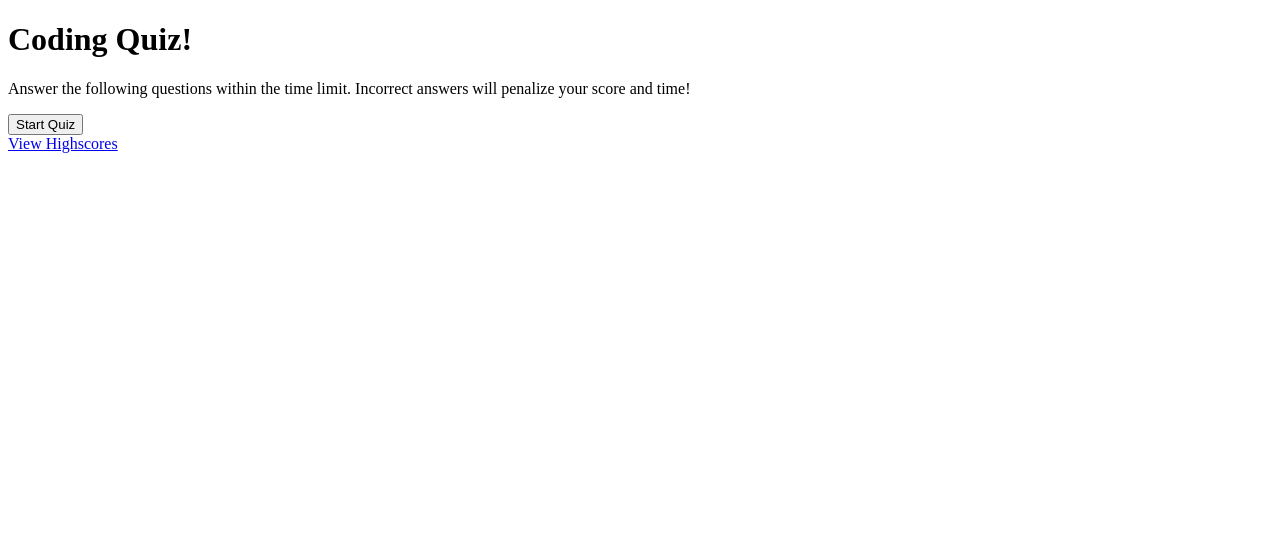
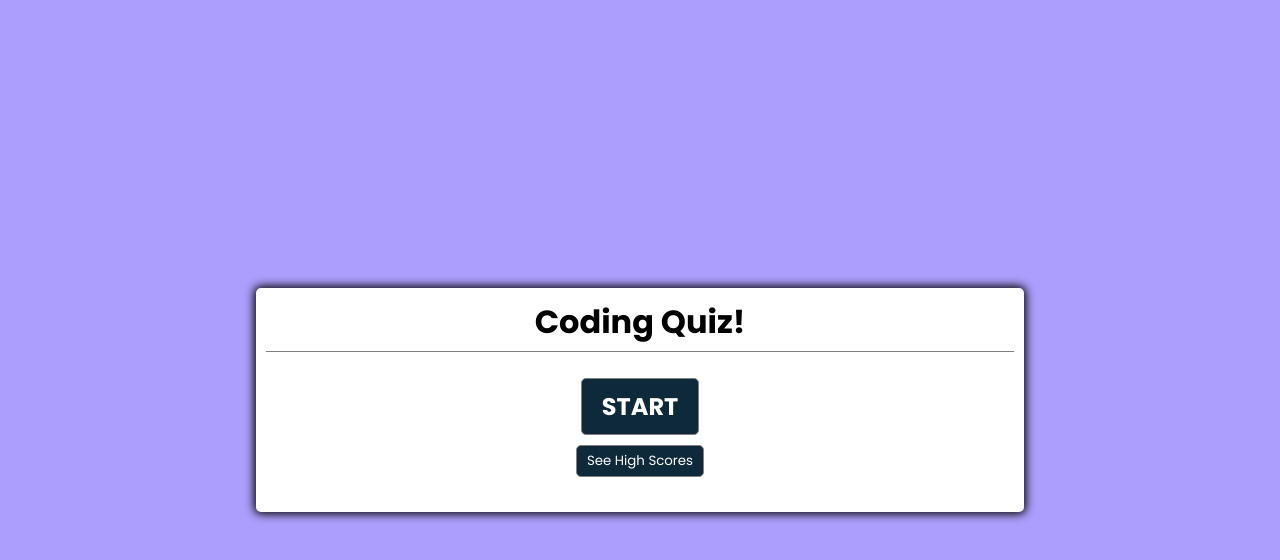
Before and after one commit to gabriellapinto/coding-quiz, a plain HTML site: page index.html in a window 1280 px wide. Drawn offline with Linux system fonts and the light colour scheme.

Commit message:
added css to main landing page

```diff
--- a/assets/css/style.css
+++ b/assets/css/style.css
@@ -0,0 +1,72 @@
+/*importing google font*/
+@import url("https://fonts.googleapis.com/css2?family=Poppins:wght@200;300;400;500;600;700&display=swap");
+
+* {
+    box-sizing: border-box;
+    margin: 0;
+    font-family: "Poppins", sans-serif;
+    padding: 0;
+}
+body {
+    display: flex;
+    width: 100vw;
+    height: 100vh;
+    justify-content: center;
+    align-items: center;
+    text-align: center;
+    background-color: #ac9efc;
+}
+
+h3 {
+    margin: 10px 0px;
+}
+
+.mainHeader {
+    padding-bottom: 0.3rem;
+    margin-bottom: 1rem;
+    border-bottom: 1px solid grey;
+}
+
+.quizArea {
+    width: 60vw;
+    max-width: 90%;
+    background-color: white;
+    border-radius: 5px;
+    padding: 10px;
+    box-shadow: 0 0 10px 2px;
+
+}
+.buttonArea {
+    display: grid;
+    grid-template-columns: repeat(2,auto);
+    gap: 10px;
+    margin: 20px 0;
+}
+button {
+    --hue:var(--hue-neutral);
+    border: 1px solid grey;
+    background-color: #0e2939;
+    border-radius: 5px;
+    padding: 5px 10px;
+    color: white;
+    outline: none;
+}
+button:hover {
+    border-color: black;
+}
+.start {
+    font-size: 1.5rem;
+    font-weight: bold;
+    padding: 10px 20px;
+    margin: 10px 0px;
+
+}
+.controls {
+    display: flex;
+    justify-content: center;
+    align-items: center;
+    flex-direction: column;
+}
+.hide {
+    display: none;
+}
--- a/index.html
+++ b/index.html
@@ -8,24 +8,30 @@
     <link rel="stylesheet" href="./assets/css/style.css">
 </head>
 <body>
-    <div id="wrapper">
-        <!--landing page content-->
-        <div id="startingPage">
+    <main class="quizArea">
+        <header class="mainHeader">
             <h1>Coding Quiz!</h1>
-            <p>Answer the following questions within the time limit. Incorrect answers
-                will penalize your score and time!</p>
-            <button id="startTime">Start Quiz</button>
+            <span id="timerArea"></span>
+        </header>
+        <section id="questionsContainer" class="hide">
+            <div id="question"></div>
+            <div id="answers" class="buttonArea"></div>
+        </section>
+        <section class="scores">
+            <div id="scoreArea" class="hide"></div>
+        </section>
+        <section class="controls">
+            <button class="start" id="startButton">START</button>
+            <button class="btn" id="showScoresButton">See High Scores</button>
+        <br/>
+        <div id="scoreArea" class="hide">
+            <span id="scoreDisplay"></span>
+            <input type="text" name="initials" id="initials">
+            <button id="submitScore" class="submit">Submit Score</button>
         </div>
-        <!--timer div-->
-        <div id="currentTime"></div>
-    </div>
-    <!--link to highscores html-->
-    <a href="highscores.html">View Highscores</a>
-
-
-
-
-
+    </main>
+    </section>
+<!--link to javascript file-->
     <script src="./assets/js/script.js"></script>
 </body>
 </html>
```
